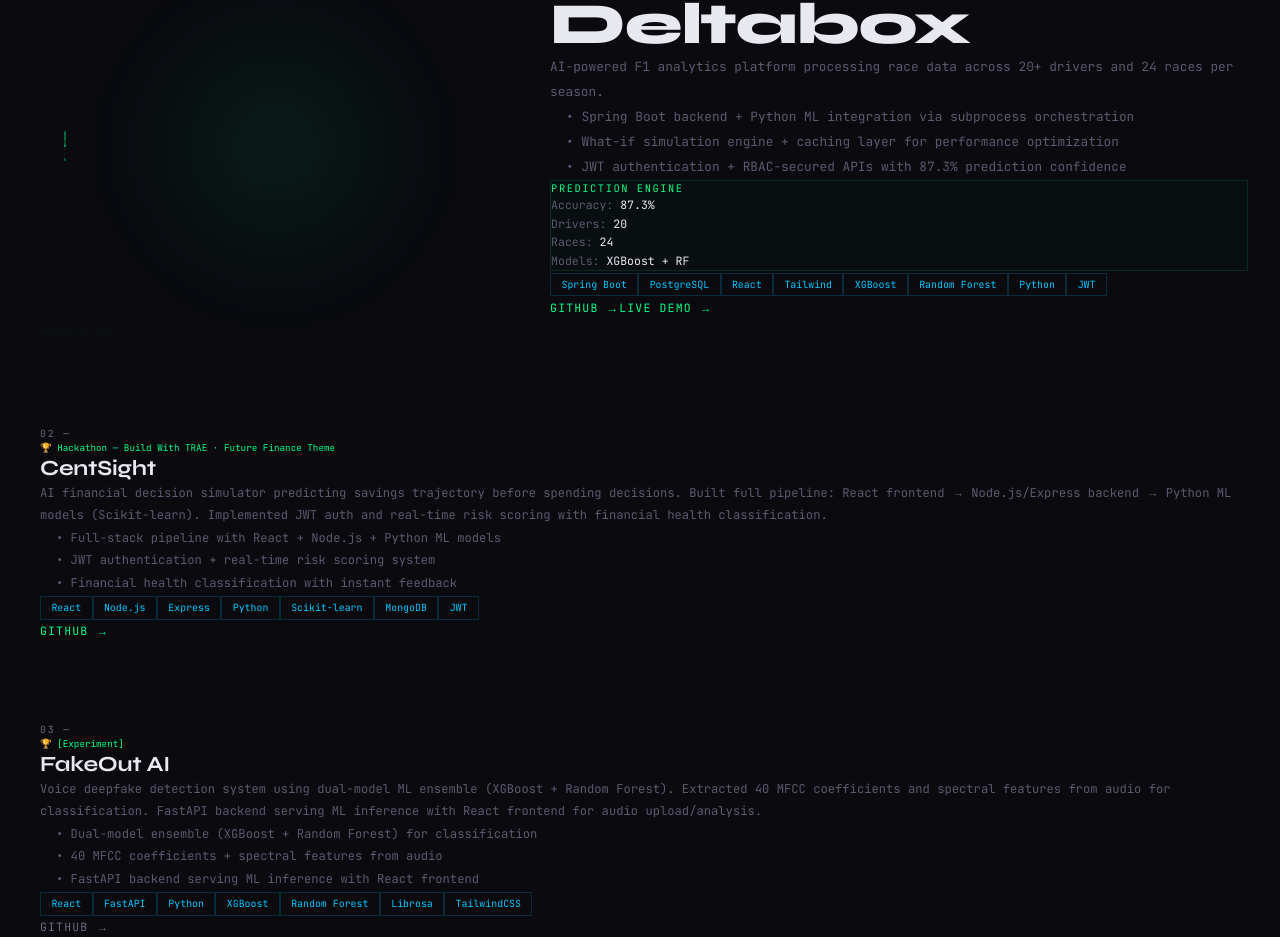
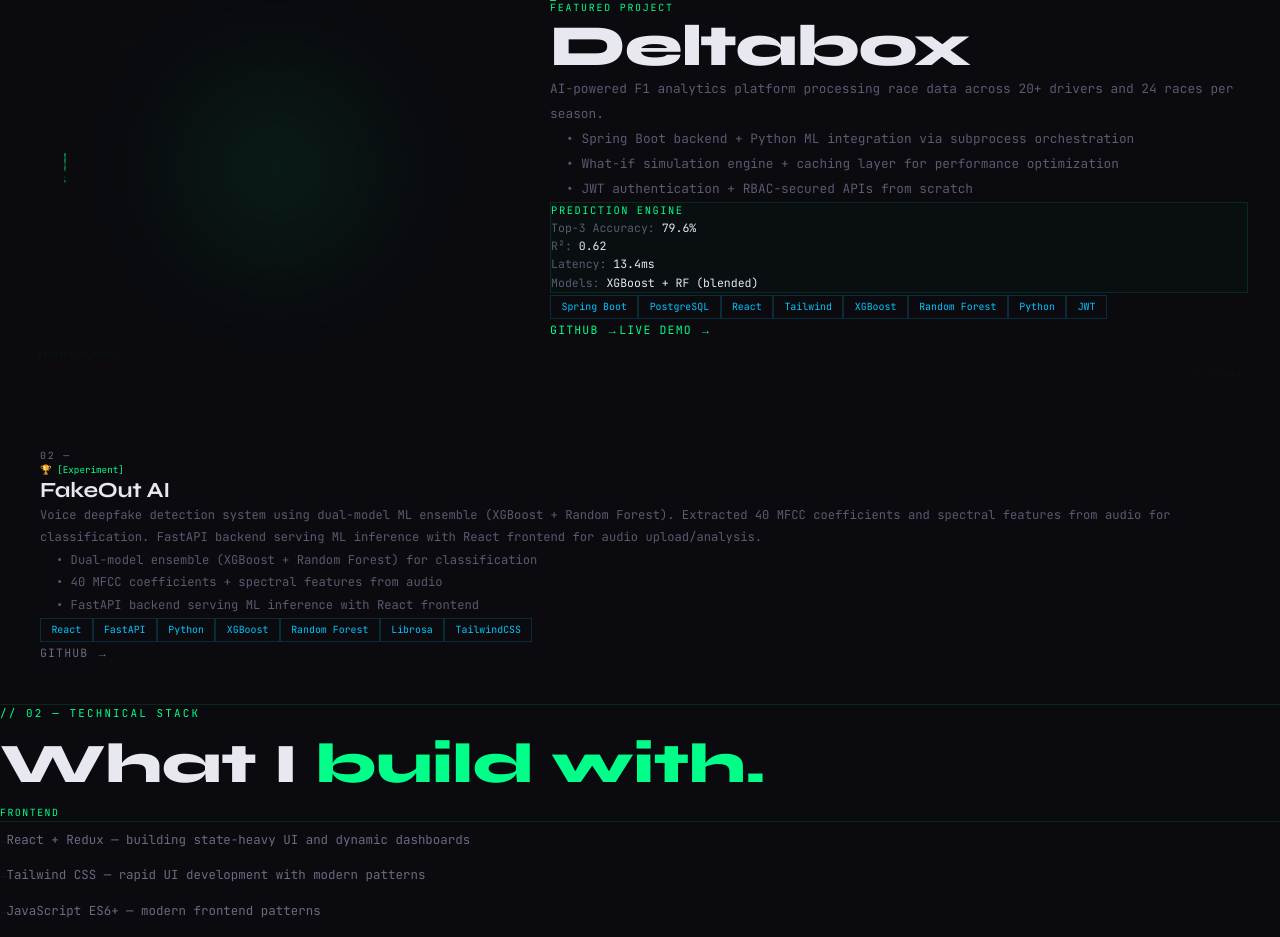
Before and after one commit to Mohammad-Adnan-Shakil/Portfolio, a React (Vite) app: page / in a window 1280 px wide. Shown: the part 1847-2784 px from the top of the page. Built offline with nearby package versions, Linux system fonts and the light colour scheme.

Commit message:
Update portfolio content: reflect current internship status and project updates

```diff
--- a/src/components/About.jsx
+++ b/src/components/About.jsx
@@ -69,7 +69,7 @@ const About = () => {
           color: '#6b6b80',
           lineHeight: 1.75
         }}>
-          Deltabox demonstrates my approach: Java calling Python ML models for real-time predictions, with JWT + RBAC security and caching for performance.
+          DeltaBox demonstrates my approach: a full-stack F1 intelligence platform with a blended XGBoost + Random Forest ML engine (79.6% Top-3 accuracy, R² 0.62), Java calling Python directly via subprocess for real-time predictions, and JWT + RBAC security built from scratch.
         </p>
 
         <p ref={revealRef(5)} style={{
@@ -79,7 +79,7 @@ const About = () => {
           lineHeight: 1.75
         }}>
           I work fast, ship aggressively, and care about clean architecture. Discipline in code, gym, and execution.
-          Targeting software engineering internships for mid-2026.
+          Currently a Software Engineering Intern at Dyslexia Reading Tutor AI, building production AWS voice-AI infrastructure.
         </p>
       </div>
     </section>
--- a/src/components/Hero.jsx
+++ b/src/components/Hero.jsx
@@ -147,7 +147,7 @@ const Hero = () => {
               lineHeight: 1.7
             }}
           >
-            Currently building Deltabox: Java backend calling Python ML models via subprocess for real-time race predictions with JWT + RBAC security.
+            Software Engineering Intern building production serverless AI infrastructure at Dyslexia Reading Tutor AI. DeltaBox, my flagship project, is deployed and live — an F1 intelligence platform with a 79.6% Top-3 finish prediction accuracy ML engine.
           </p>
         </motion.div>
 
@@ -222,7 +222,7 @@ const Hero = () => {
                 color: '#00ff88'
               }}
             >
-              3
+              2
             </div>
             <div
               style={{
--- a/src/components/Projects.jsx
+++ b/src/components/Projects.jsx
@@ -11,15 +11,6 @@ const Projects = () => {
   const secondaryProjects = [
     {
       number: '02 —',
-      title: 'CentSight',
-      badge: '🏆 Hackathon — Build With TRAE · Future Finance Theme',
-      description: 'AI financial decision simulator predicting savings trajectory before spending decisions. Built full pipeline: React frontend → Node.js/Express backend → Python ML models (Scikit-learn). Implemented JWT auth and real-time risk scoring with financial health classification.',
-      bullets: ['Full-stack pipeline with React + Node.js + Python ML models', 'JWT authentication + real-time risk scoring system', 'Financial health classification with instant feedback'],
-      tags: ['React', 'Node.js', 'Express', 'Python', 'Scikit-learn', 'MongoDB', 'JWT'],
-      github: 'https://github.com/Mohammad-Adnan-Shakil/centSight'
-    },
-    {
-      number: '03 —',
       title: 'FakeOut AI',
       badge: '🏆 [Experiment]',
       description: 'Voice deepfake detection system using dual-model ML ensemble (XGBoost + Random Forest). Extracted 40 MFCC coefficients and spectral features from audio for classification. FastAPI backend serving ML inference with React frontend for audio upload/analysis.',
@@ -200,7 +191,7 @@ const Projects = () => {
               <div style={{ paddingLeft: 'clamp(0.5rem, 2vw, 1rem)' }}>
                 <div className="mb-2">• Spring Boot backend + Python ML integration via subprocess orchestration</div>
                 <div className="mb-2">• What-if simulation engine + caching layer for performance optimization</div>
-                <div>• JWT authentication + RBAC-secured APIs with 87.3% prediction confidence</div>
+                <div>• JWT authentication + RBAC-secured APIs from scratch</div>
               </div>
             </div>
 
@@ -210,10 +201,10 @@ const Projects = () => {
                 Prediction Engine
               </div>
               <div className="grid grid-cols-2 gap-2" style={{ fontFamily: 'JetBrains Mono', fontSize: '0.72rem', color: '#5a5a70', lineHeight: 1.6 }}>
-                <div>Accuracy: <span style={{ color: '#e8e8f0' }}>87.3%</span></div>
-                <div>Drivers: <span style={{ color: '#e8e8f0' }}>20</span></div>
-                <div>Races: <span style={{ color: '#e8e8f0' }}>24</span></div>
-                <div>Models: <span style={{ color: '#e8e8f0' }}>XGBoost + RF</span></div>
+                <div>Top-3 Accuracy: <span style={{ color: '#e8e8f0' }}>79.6%</span></div>
+                <div>R²: <span style={{ color: '#e8e8f0' }}>0.62</span></div>
+                <div>Latency: <span style={{ color: '#e8e8f0' }}>13.4ms</span></div>
+                <div>Models: <span style={{ color: '#e8e8f0' }}>XGBoost + RF (blended)</span></div>
               </div>
             </div>
 
@@ -229,7 +220,7 @@ const Projects = () => {
             {/* Links */}
             <div className="flex gap-8">
               <a
-                href="https://github.com/Mohammad-Adnan-Shakil/deltaBox"
+                href="https://github.com/Mohammad-Adnan-Shakil/deltabox"
                 target="_blank"
                 rel="noopener noreferrer"
                 className="transition-all duration-200"
@@ -239,14 +230,17 @@ const Projects = () => {
               >
                 GitHub →
               </a>
-              <span
-                className="transition-all duration-200 cursor-pointer"
+              <a
+                href="https://deltabox.onrender.com"
+                target="_blank"
+                rel="noopener noreferrer"
+                className="transition-all duration-200"
                 style={{ fontFamily: 'JetBrains Mono', fontSize: '0.72rem', color: '#00ff88', textTransform: 'uppercase', letterSpacing: '0.1em' }}
                 onMouseEnter={(e) => e.target.style.transform = 'translateX(6px)'}
                 onMouseLeave={(e) => e.target.style.transform = 'translateX(0)'}
               >
                 Live Demo →
-              </span>
+              </a>
             </div>
           </div>
 
--- a/src/components/Skills.jsx
+++ b/src/components/Skills.jsx
@@ -14,11 +14,11 @@ const Skills = () => {
     },
     {
       title: 'ML / Data',
-      skills: ['Python — XGBoost, Random Forest, and inference pipelines', 'Scikit-learn — feature engineering and model training', 'Librosa — audio feature extraction', 'Linear Regression']
+      skills: ['Python — XGBoost, Random Forest, and inference pipelines', 'Scikit-learn — feature engineering and model training', 'Librosa — audio feature extraction']
     },
     {
       title: 'Infrastructure',
-      skills: ['PostgreSQL — relational data with complex queries', 'MongoDB — document storage with flexible schemas', 'Git / GitHub — version control and CI/CD', 'Vercel — deployment and edge caching', 'Maven', 'Postman']
+      skills: ['PostgreSQL — relational data with complex queries', 'Git / GitHub — version control and CI/CD', 'Vercel — deployment and edge caching', 'AWS Lambda / API Gateway / DynamoDB — serverless event-driven architecture', 'Maven', 'Postman']
     }
   ];
 
```
Also changed, not shown: 1 other file (tests, documents, lock files or other folders).
